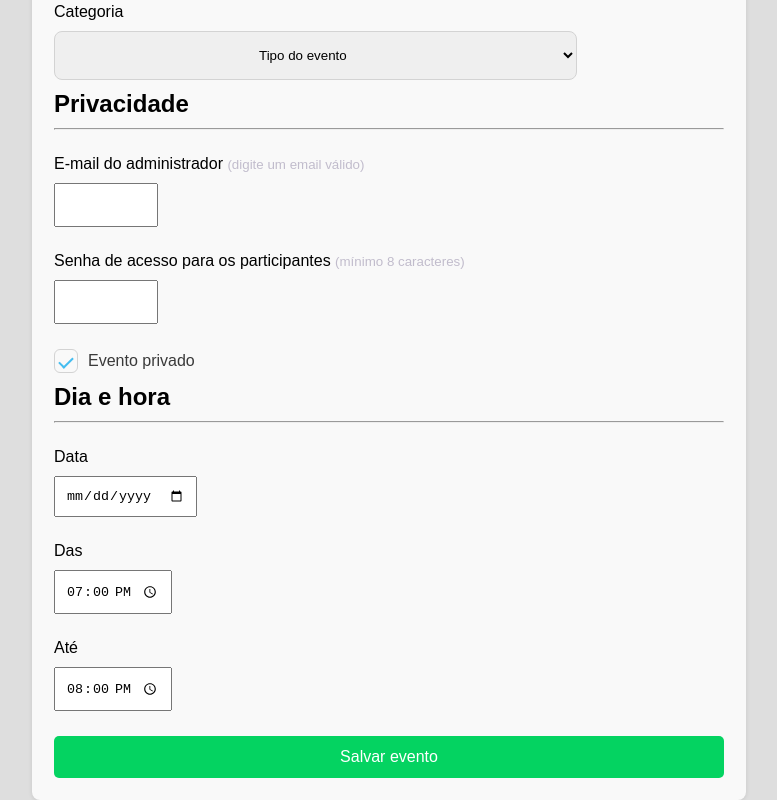
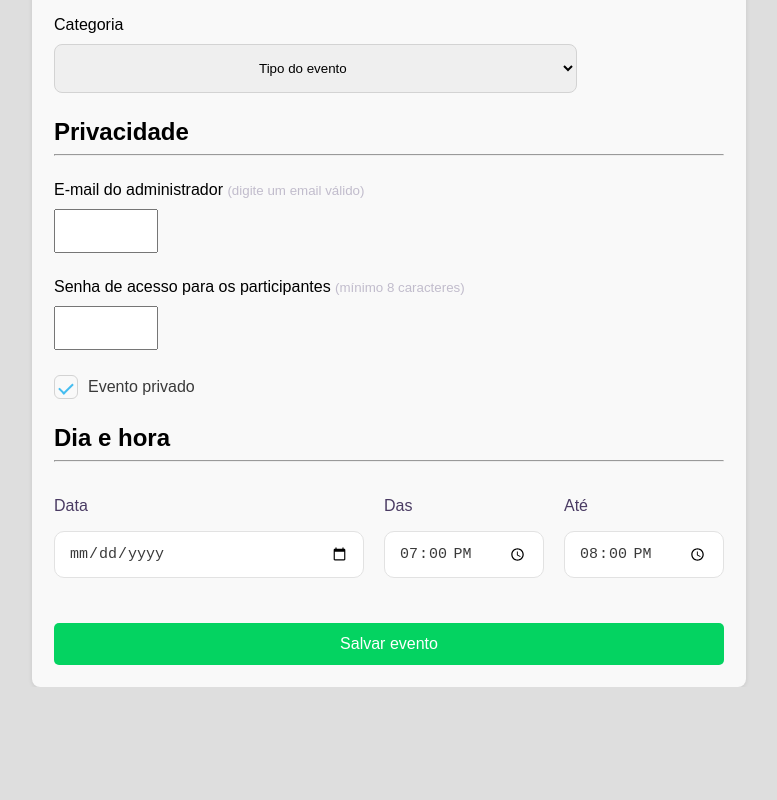
Before and after one commit to Katrisbug/cadastro-de-evento, a plain HTML site: page index.html in a window 1280 px wide. Shown: the part 693-1493 px from the top of the page, without its empty margins (288-1065 px from the left). After the commit the page ends 1380 px from the top, so only its background shows below. Drawn offline with Linux system fonts and the light colour scheme.

Commit message:
campo hora, ajuste para estilo e ficar todas as caixas uma do lado da outra

```diff
--- a/css/style.css
+++ b/css/style.css
@@ -47,10 +47,10 @@ body {
 }
 
 .login-box h2 {
+    margin-top: 25px;
+    margin-bottom: 2px;
     text-align: left;
-    color: black;
-    margin: 10px auto;
-}
+    color: black;}
 
 label {
     margin-top: 25px;
@@ -62,7 +62,8 @@ input {
     display: block;
     margin-top: 10px;
     padding: 10px;
-    border-radius: 0 0 10px 0 rgba(0,0,0,0.1);
+    border-radius: 8px rgba(225, 216, 216, 0.742);
+    height: 25px;
 }
 
 small {
@@ -141,3 +142,43 @@ select {
 .checkbox-container input:checked + .checkmark::after {
   display: block;
 }
+
+.campo-hora {
+  display: flex;
+  flex-direction: column;
+  flex: 1;           /* faz cada campo se ajustar proporcionalmente */
+  min-width: 160px;
+}
+
+.campo-hora label {
+  font-weight: 500;
+  margin-bottom: 6px;
+  color: #4a3b63;
+}
+
+.campo-hora input {
+  border: 1.5px solid #e2e2e2;
+  border-radius: 10px;
+  padding: 10px 14px;
+  font-size: 15px;
+  transition: border-color 0.3s ease;
+  color: #3a3a3a;
+}
+
+.campo-hora input:focus {
+  border-color: #45bdf0;
+  outline: none;
+}
+
+/* Faz o campo de data ocupar mais espaço */
+.campo-hora:first-child {
+  flex: 2; /* o dobro do tamanho dos outros */
+}
+
+.bloco-horario {
+  display: flex;
+  gap: 20px;              /* espaço entre as caixas */
+  align-items: flex-start;
+  flex-wrap: wrap;        /* quebra linha se faltar espaço */
+  margin-top: 10px;
+}
--- a/index.html
+++ b/index.html
@@ -80,16 +80,24 @@
         <hr>
 
         <form>
+            <div class="bloco-horario">
+            <div class="campo-hora">
             <label for="data">Data</label>
             <input type="date" id="data" name="data">
+            </div>
 
+            <div class="campo-hora">
             <label for="das">Das</label>
             <input type="time" id="das" name="das" value="19:00">
+            </div>
 
+            <div class="campo-hora">
             <label for="ate">Até</label>
             <input type="time" id="ate" name="ate" value="20:00">
+            </div>
 
             <button type="submit">Salvar evento</button>
+            </div>
 
         </form>
     </div>
```
